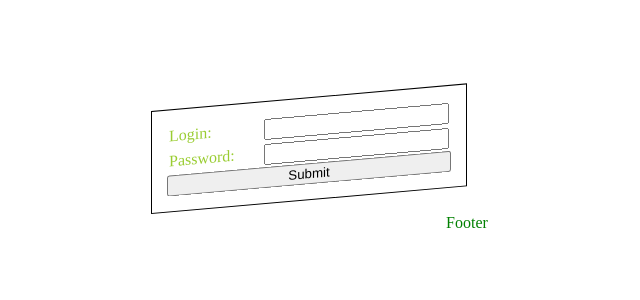
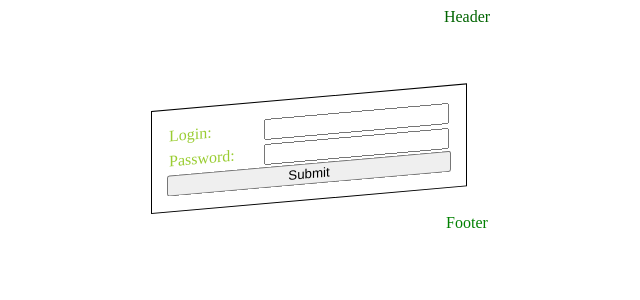
Before and after one commit to Bitluck/react-example, a React app in the folder front/: page / in a window 1280 px wide. Shown: the top 300 px of the page, without its empty margins (173-813 px from the left). Built offline with nearby package versions, Linux system fonts and the light colour scheme; the HTML template or start-up script is replaced by a standard one.

Commit message:
Add component Header with style

```diff
--- a/front/src/components/App.js
+++ b/front/src/components/App.js
@@ -1,12 +1,14 @@
 import React from 'react';
 import '../styles/components/App.css';
 import Main from './Main';
+import Header from './Header';
 import Footer from './Footer';
 
 class App extends React.Component {
   render() {
     return (
       <div className='app'>
+        <Header />
         <Main />
         <Footer />
       </div>
--- /dev/null
+++ b/front/src/components/Header.js
@@ -0,0 +1,15 @@
+import React from 'react';
+import { range } from 'lodash';
+import '../styles/components/Header.css';
+
+class Header extends React.Component {
+  render() {
+    return (
+      <div className='header'>
+        Header
+      </div>
+    );
+  }
+}
+
+export default Header;
--- /dev/null
+++ b/front/src/styles/components/Header.css
@@ -0,0 +1,3 @@
+.header {
+  color: darkgreen;
+}
```
